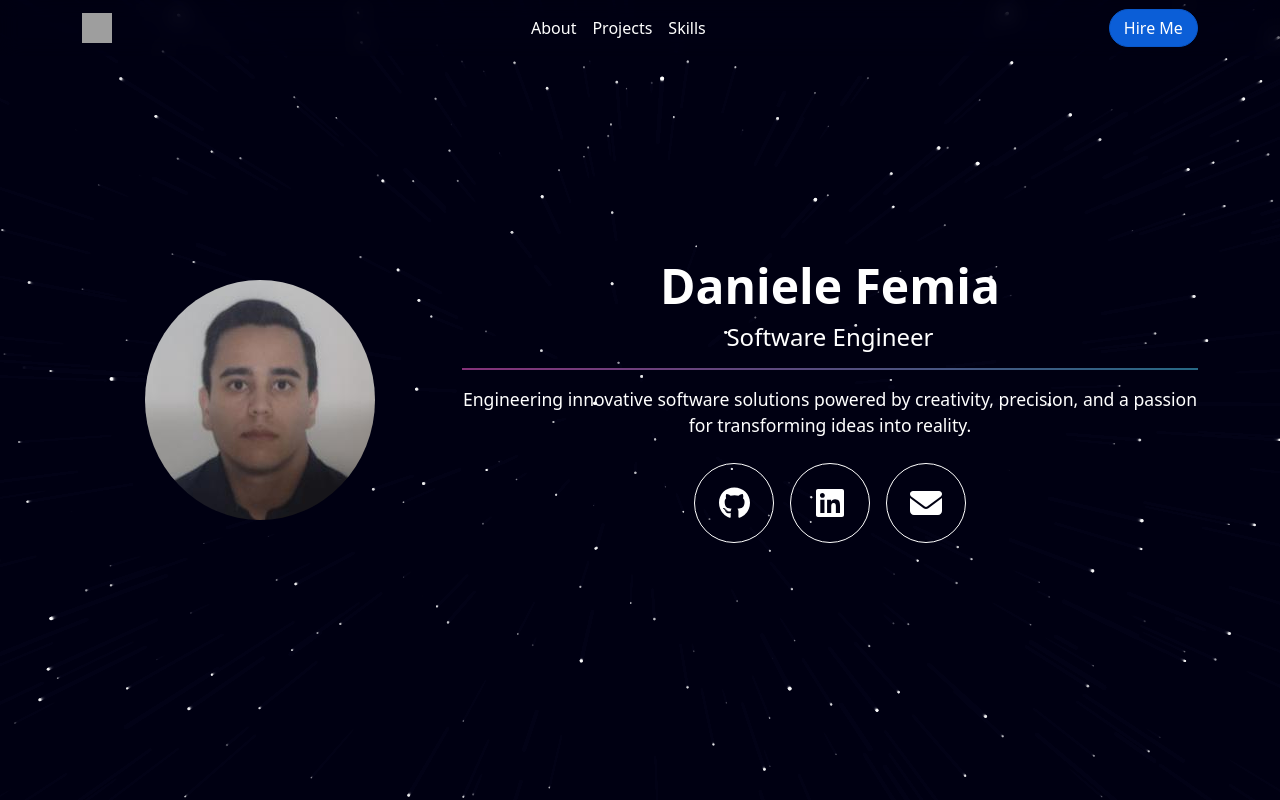
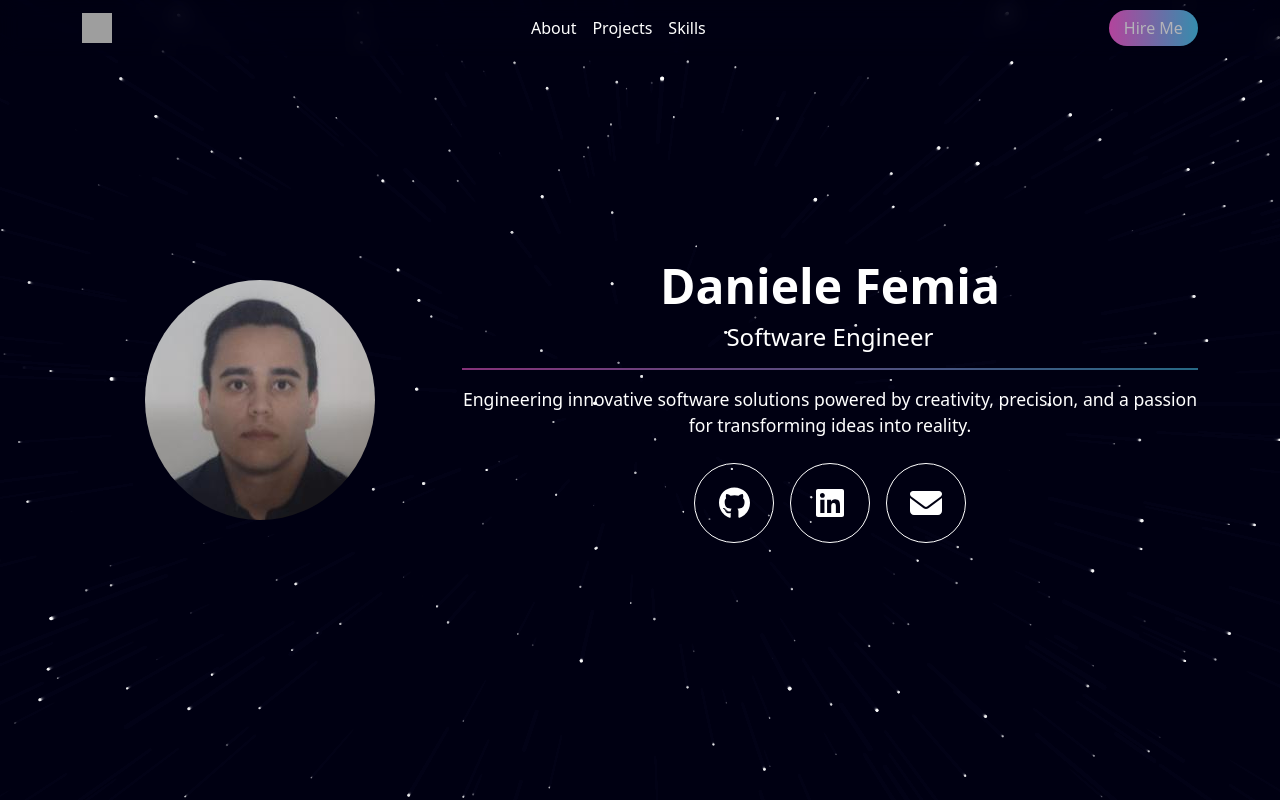
Before and after one commit to DanieleF36/Portfolio, a React (Vite) app in the folder curriculum/: page / in a window 1280 px wide. In both pictures the pointer is over the button "Hire Me". Built offline with nearby package versions, Linux system fonts and the light colour scheme; grey boxes are pictures that could not be loaded.

Commit message:
changed button color

```diff
--- a/curriculum/src/components/header/header.css
+++ b/curriculum/src/components/header/header.css
@@ -17,4 +17,15 @@
 .rounded-button {
   border-radius: 50px;
   width: 8%;
+  background: var(--primary);
+  border: none;
+  transition: opacity 0.3s;
 }
+
+.rounded-button:hover {
+  border-radius: 50px;
+  width: 8%;
+  background: var(--primary);
+  border: none;
+  opacity: 0.7;
+}
```
